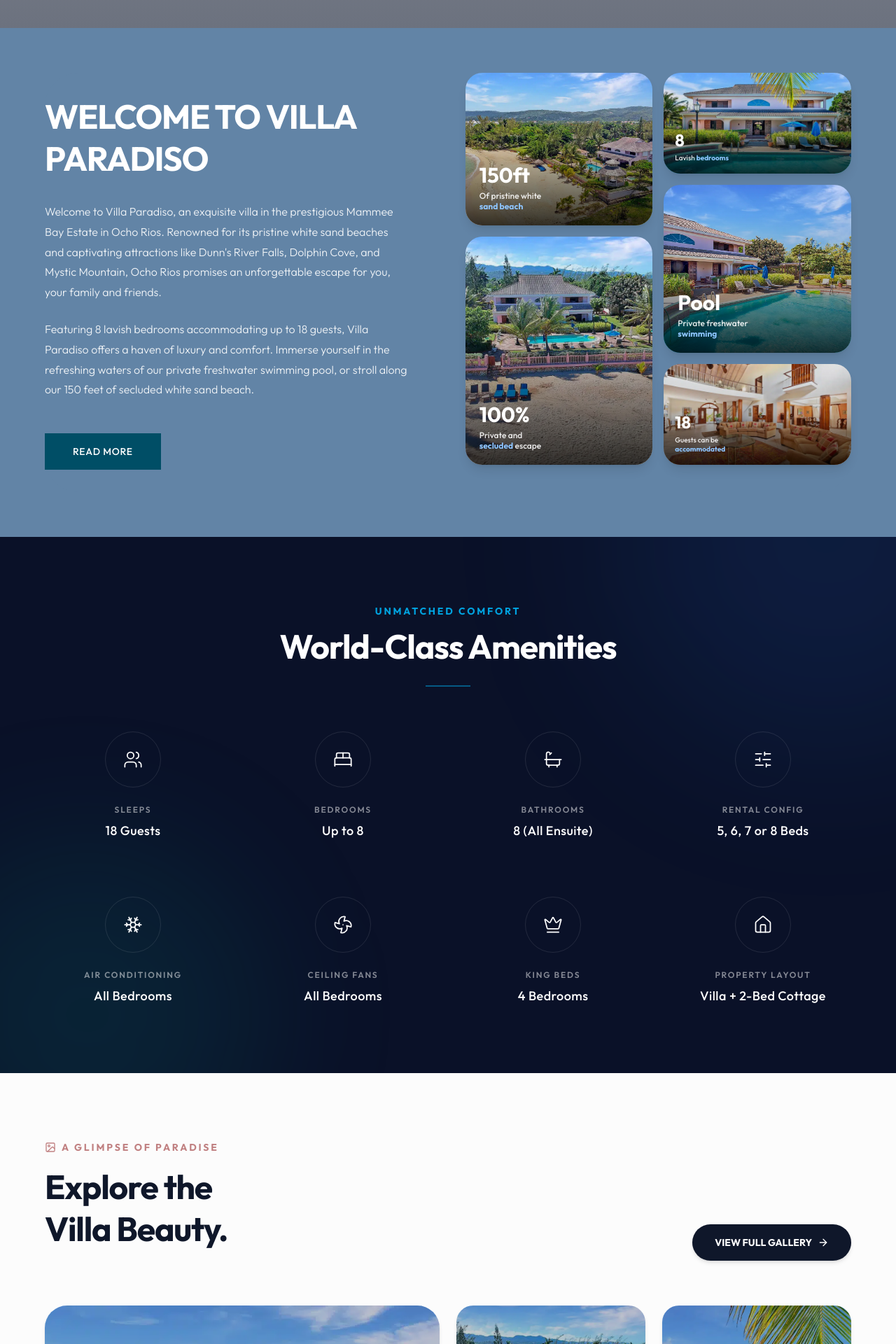
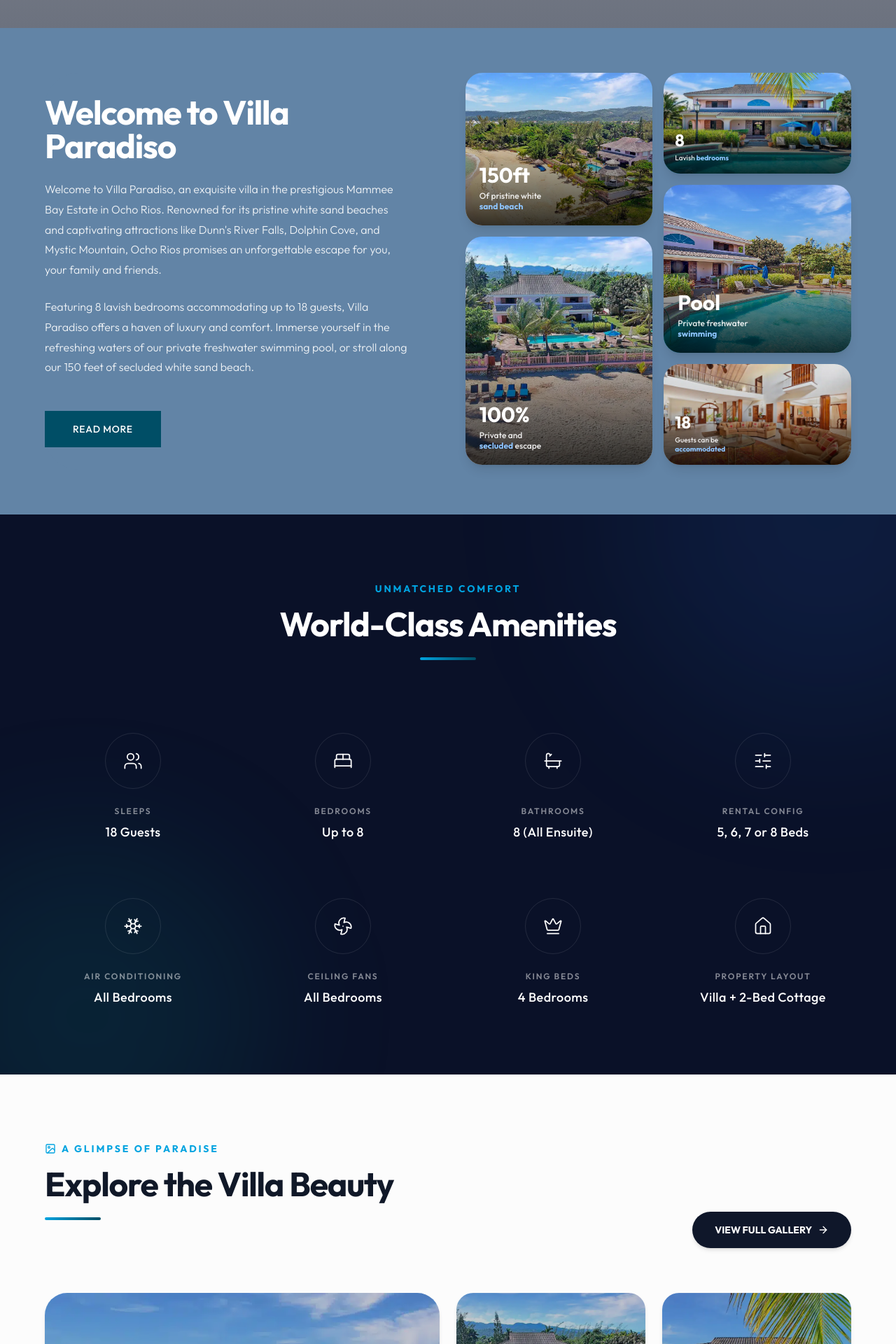
Before and after one commit to deepakbareth/villaparadisojamaica-v2, a React (Vite) app: page / in a window 1280 px wide. Shown: the part 760-2680 px from the top of the page at 70% size. Built offline with nearby package versions, Linux system fonts and the light colour scheme; grey boxes are pictures that could not be loaded.

Commit message:
heading fixes of all sections

```diff
--- a/src/components/About/About.jsx
+++ b/src/components/About/About.jsx
@@ -15,8 +15,9 @@ const About = () => {
           {/* Left Column: Exact Text Content */}
           <div className="w-full lg:w-1/2 flex flex-col justify-center animate-fade-in-up pr-0 lg:pr-8 py-8">
 
-            <h2 className="text-3xl md:text-4xl lg:text-5xl font-bold tracking-tight leading-tight mb-8 text-white uppercase">
-              WELCOME TO VILLA PARADISO
+
+            <h2 className="text-3xl md:text-4xl lg:text-5xl font-bold tracking-tight mb-6 text-white">
+              Welcome to Villa Paradiso
             </h2>
 
             <p className="text-white/90 text-[15px] md:text-base leading-[1.8] mb-6 font-light">
@@ -51,7 +52,7 @@ const About = () => {
                 <div className="absolute bottom-5 left-5 right-5 pointer-events-none">
                   <h4 className="text-3xl font-bold text-white mb-1">150ft</h4>
                   <p className="text-white/90 text-xs font-medium leading-tight">
-                    Of pristine white <br/> <span className="text-blue-300 font-bold">sand beach</span>
+                    Of pristine white <br /> <span className="text-blue-300 font-bold">sand beach</span>
                   </p>
                 </div>
               </div>
@@ -62,7 +63,7 @@ const About = () => {
                 <div className="absolute bottom-5 left-5 right-5 pointer-events-none">
                   <h4 className="text-3xl font-bold text-white mb-1">100%</h4>
                   <p className="text-white/90 text-xs font-medium leading-tight">
-                    Private and <br/> <span className="text-blue-300 font-bold">secluded</span> escape
+                    Private and <br /> <span className="text-blue-300 font-bold">secluded</span> escape
                   </p>
                 </div>
               </div>
@@ -87,7 +88,7 @@ const About = () => {
                 <div className="absolute bottom-5 left-5 right-5 pointer-events-none">
                   <h4 className="text-3xl font-bold text-white mb-1">Pool</h4>
                   <p className="text-white/90 text-xs font-medium leading-tight">
-                    Private freshwater <br/> <span className="text-blue-300 font-bold">swimming</span>
+                    Private freshwater <br /> <span className="text-blue-300 font-bold">swimming</span>
                   </p>
                 </div>
               </div>
@@ -98,7 +99,7 @@ const About = () => {
                 <div className="absolute bottom-4 left-4 right-4 pointer-events-none">
                   <h4 className="text-2xl font-bold text-white mb-1">18</h4>
                   <p className="text-white/90 text-[10px] font-medium leading-tight">
-                    Guests can be <br/> <span className="text-blue-300 font-bold">accommodated</span>
+                    Guests can be <br /> <span className="text-blue-300 font-bold">accommodated</span>
                   </p>
                 </div>
               </div>
--- a/src/components/Amenities/Amenities.jsx
+++ b/src/components/Amenities/Amenities.jsx
@@ -63,14 +63,14 @@ const Amenities = () => {
       <div className="max-w-[1440px] mx-auto relative z-10">
 
         {/* Section Header */}
-        <div className="text-center mb-16">
-          <h3 className="text-[#00A3E0] uppercase tracking-[0.2em] text-xs md:text-sm font-bold mb-4">
+        <div className="text-center mb-16 flex flex-col items-center">
+          <h3 className="text-[#00A3E0] uppercase tracking-[0.2em] text-xs md:text-sm font-bold mb-4 flex items-center justify-center gap-2">
             Unmatched Comfort
           </h3>
-          <h2 className="text-3xl md:text-4xl lg:text-5xl font-bold text-white tracking-tight mb-8">
+          <h2 className="text-3xl md:text-4xl lg:text-5xl font-bold tracking-tight mb-6 text-white">
             World-Class Amenities
           </h2>
-          <div className="w-16 h-0.5 bg-[#00A3E0]/50 mx-auto mt-8"></div>
+          <div className="w-20 h-1 bg-gradient-to-r from-[#00A3E0] to-[#004e66] rounded-full mb-10 mx-auto"></div>
         </div>
 
         {/* Amenities Grid */}
--- a/src/components/Contact/Contact.jsx
+++ b/src/components/Contact/Contact.jsx
@@ -18,10 +18,13 @@ const Contact = () => {
             <div className="absolute -bottom-24 -left-24 w-64 h-64 bg-teal-500/20 rounded-full blur-[80px] pointer-events-none"></div>
 
             <div className="relative z-10">
-              <h2 className="text-3xl md:text-4xl lg:text-5xl font-bold tracking-tight mb-6">
+              <h3 className="text-[#00A3E0] uppercase tracking-[0.2em] text-xs md:text-sm font-bold mb-4 flex items-center gap-2">
+                Get In Touch
+              </h3>
+              <h2 className="text-3xl md:text-4xl lg:text-5xl font-bold tracking-tight mb-6 text-gray-900">
                 Contact Us
               </h2>
-              <div className="w-16 h-1 bg-[#00A3E0] mb-8 rounded-full"></div>
+              <div className="w-20 h-1 bg-gradient-to-r from-[#00A3E0] to-[#004e66] rounded-full mb-10"></div>
 
               <p className="text-white/80 text-[15px] leading-relaxed font-light mb-10 max-w-md">
                 Dear Friends, if you have any questions or need a quotation, just fill in the below and submit them to me and I will provide you with answers as quickly as possible. If you need to speak to me please call:
--- a/src/components/GalleryPreview/GalleryPreview.jsx
+++ b/src/components/GalleryPreview/GalleryPreview.jsx
@@ -63,14 +63,14 @@ const GalleryPreview = () => {
         {/* Section Header */}
         <div className="flex flex-col md:flex-row md:items-end justify-between mb-16 gap-6">
           <div className="max-w-2xl">
-            <h3 className="text-brand-rose uppercase tracking-[0.2em] text-xs md:text-sm font-bold mb-4 flex items-center gap-2">
+            <h3 className="text-[#00A3E0] uppercase tracking-[0.2em] text-xs md:text-sm font-bold mb-4 flex items-center gap-2">
               <ImageIcon className="w-4 h-4" />
               A Glimpse of Paradise
             </h3>
-            <h2 className="text-3xl md:text-4xl lg:text-5xl font-bold text-primary tracking-tight leading-tight mb-4">
-              Explore the <br className="hidden md:block" />
-              Villa Beauty.
+            <h2 className="text-3xl md:text-4xl lg:text-5xl font-bold tracking-tight mb-6 text-gray-900">
+              Explore the Villa Beauty
             </h2>
+            <div className="w-20 h-1 bg-gradient-to-r from-[#00A3E0] to-[#004e66] rounded-full mb-10"></div>
           </div>
 
           <button className="bg-primary hover:bg-accent text-white px-8 py-4 rounded-full font-bold text-sm transition-all duration-300 shadow-md hover:shadow-xl hover:-translate-y-1 flex items-center gap-2 group w-fit">
--- a/src/components/Location/Location.jsx
+++ b/src/components/Location/Location.jsx
@@ -16,10 +16,10 @@ const Location = () => {
               </svg>
               Find Us Here
             </h3>
-            <h2 className="text-3xl md:text-4xl lg:text-5xl font-bold text-gray-900 tracking-tight mb-6">
+            <h2 className="text-3xl md:text-4xl lg:text-5xl font-bold tracking-tight mb-6 text-gray-900">
               Our Location
             </h2>
-            <div className="w-16 h-1 bg-gradient-to-r from-[#00A3E0] to-[#004e66] rounded-full mb-10"></div>
+            <div className="w-20 h-1 bg-gradient-to-r from-[#00A3E0] to-[#004e66] rounded-full mb-10"></div>
 
             <div className="text-gray-600 text-[15px] leading-relaxed font-light flex flex-col gap-6">
               <p>
--- a/src/components/Reviews/Reviews.jsx
+++ b/src/components/Reviews/Reviews.jsx
@@ -68,14 +68,14 @@ const Reviews = () => {
       <div className="max-w-[1440px] mx-auto relative z-10">
 
         {/* Section Header */}
-        <div className="text-center mb-16">
-          <h3 className="text-[#004e66] uppercase tracking-[0.2em] text-xs md:text-sm font-bold mb-4">
+        <div className="text-center mb-16 flex flex-col items-center">
+          <h3 className="text-[#00A3E0] uppercase tracking-[0.2em] text-xs md:text-sm font-bold mb-4 flex items-center justify-center gap-2">
             Guest Testimonials
           </h3>
-          <h2 className="text-3xl md:text-4xl lg:text-5xl font-bold text-gray-900 tracking-tight mb-8">
+          <h2 className="text-3xl md:text-4xl lg:text-5xl font-bold tracking-tight mb-6 text-gray-900">
             Unforgettable Memories
           </h2>
-          <div className="w-20 h-1 bg-gradient-to-r from-[#00A3E0] to-[#004e66] mx-auto rounded-full"></div>
+          <div className="w-20 h-1 bg-gradient-to-r from-[#00A3E0] to-[#004e66] rounded-full mb-10 mx-auto"></div>
         </div>
 
         {/* Masonry-style Grid for Reviews */}
```
